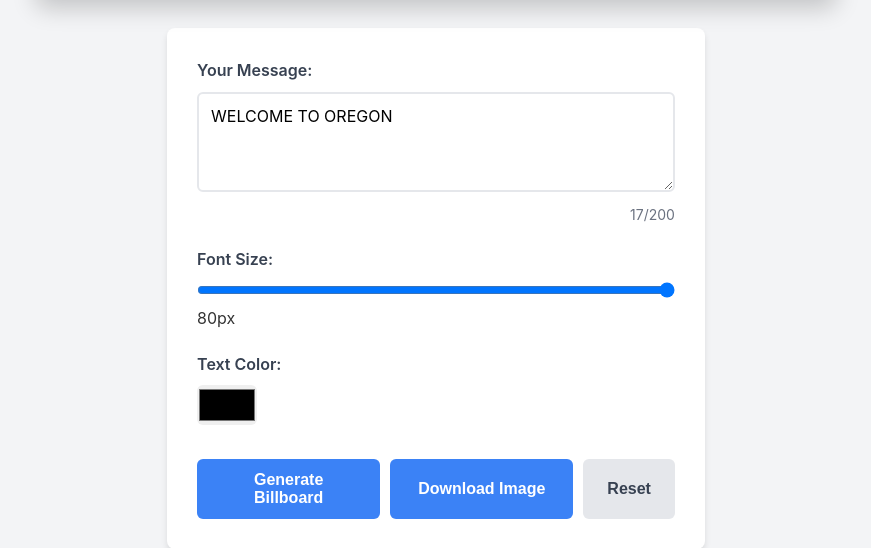
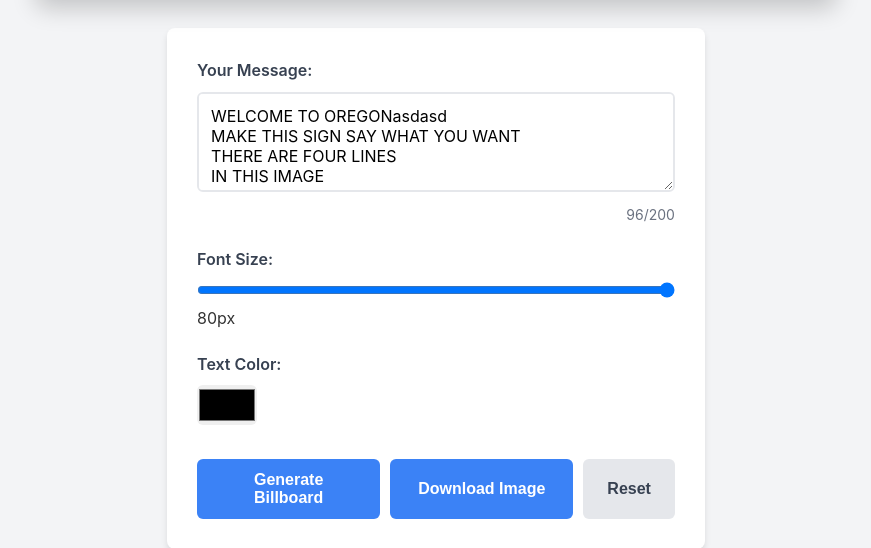
Before and after one commit to Bezoar/uncle-sam, a Flask app: page / in a window 1280 px wide. Shown: the part 754-1302 px from the top of the page, without its empty margins (204-1075 px from the left). Run offline with Flask 3, Linux system fonts and the light colour scheme.

Commit message:
Update default text in frontend files to match backend

```diff
--- a/static/js/app.js
+++ b/static/js/app.js
@@ -26,7 +26,7 @@ fontSizeSlider.addEventListener('input', function() {
 
 // Generate billboard
 generateBtn.addEventListener('click', async function() {
-    const message = messageInput.value || 'WELCOME TO OREGON';
+    const message = messageInput.value;
     const fontSize = fontSizeSlider.value;
     const textColor = textColorInput.value;
 
@@ -80,11 +80,11 @@ downloadBtn.addEventListener('click', function() {
 
 // Reset to defaults
 resetBtn.addEventListener('click', function() {
-    messageInput.value = 'WELCOME TO OREGON';
+    messageInput.value = 'WELCOME TO OREGONasdasd\nMAKE THIS SIGN SAY WHAT YOU WANT\nTHERE ARE FOUR LINES\nIN THIS IMAGE';
     fontSizeSlider.value = 80;
     fontSizeValue.textContent = '80px';
     textColorInput.value = '#000000';
-    charCount.textContent = '17/200';
+    charCount.textContent = '96/200';
     billboardPreview.style.display = 'none';
     loading.style.display = 'block';
     downloadBtn.style.display = 'none';
--- a/templates/index.html
+++ b/templates/index.html
@@ -22,8 +22,11 @@
             <div class="controls">
                 <div class="input-group">
                     <label for="messageInput">Your Message:</label>
-                    <textarea id="messageInput" placeholder="Type your message here..." maxlength="200">WELCOME TO OREGON</textarea>
-                    <div class="character-count" id="charCount">17/200</div>
+                    <textarea id="messageInput" placeholder="Type your message here..." maxlength="200">WELCOME TO OREGONasdasd
+MAKE THIS SIGN SAY WHAT YOU WANT
+THERE ARE FOUR LINES
+IN THIS IMAGE</textarea>
+                    <div class="character-count" id="charCount">96/200</div>
                 </div>
 
                 <div class="input-group">
```
